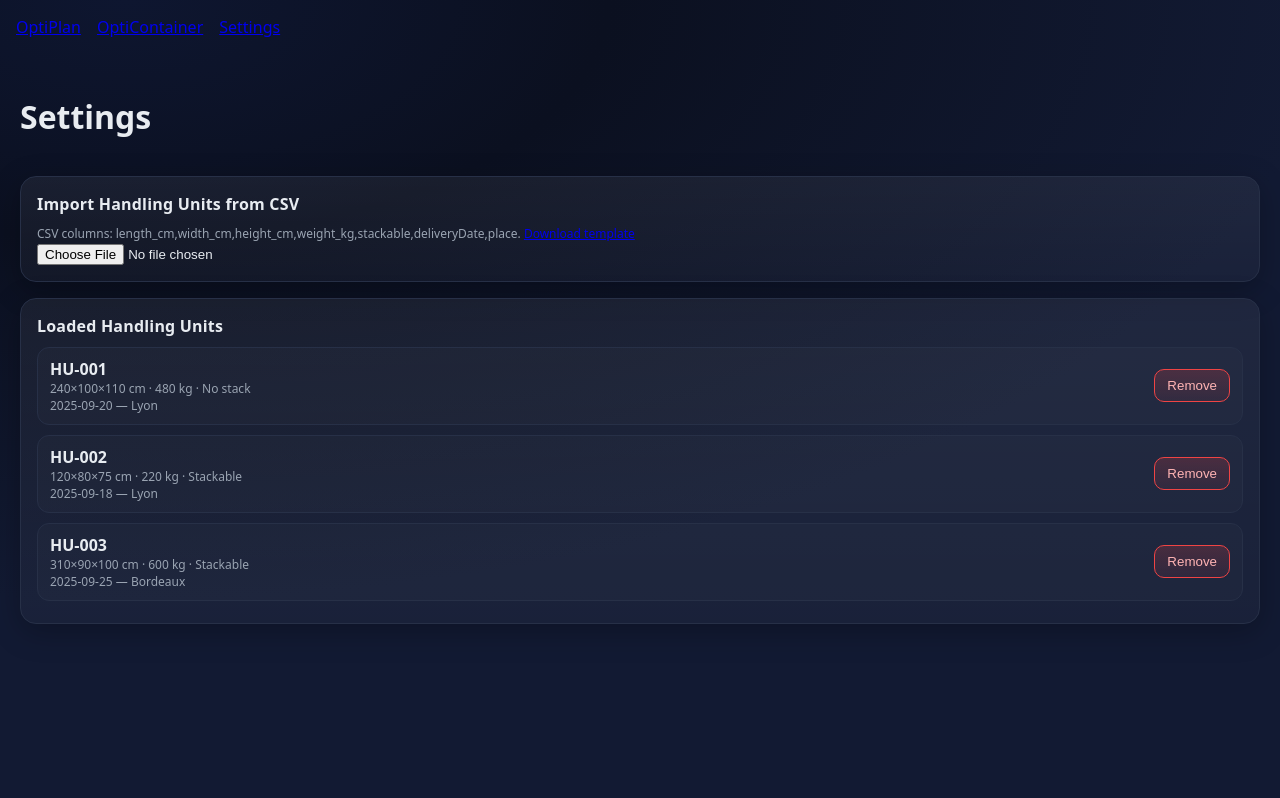
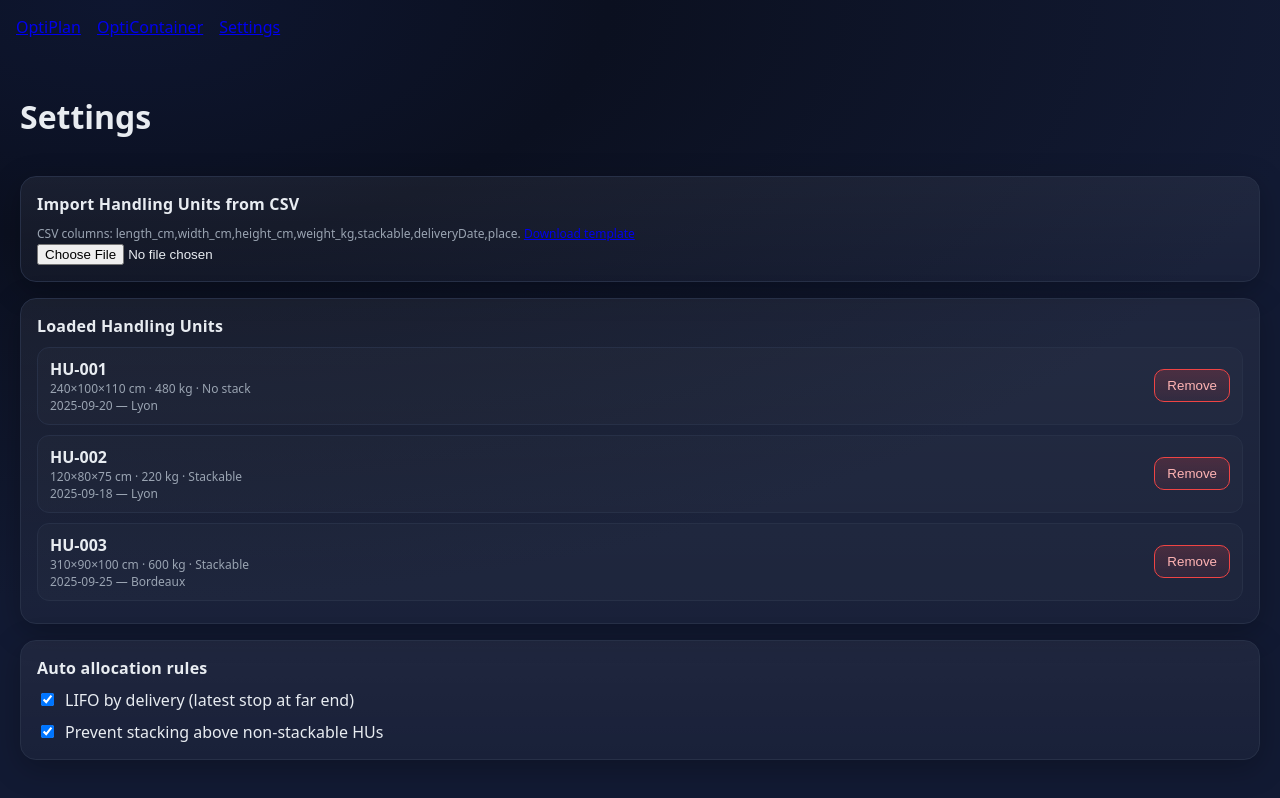
Before and after one commit to Myoxsis/transport_load_optimizer, a React (Vite) app: page /settings in a window 1280 px wide. Built offline with nearby package versions, Linux system fonts and the light colour scheme.

Commit message:
feat: add auto allocation rules context

```diff
--- /dev/null
+++ b/src/AutoAllocateRulesContext.tsx
@@ -0,0 +1,48 @@
+import React, { createContext, useContext, useEffect, useState } from "react";
+
+export type AutoAllocateRules = {
+  lifoByDelivery: boolean;
+  respectStackable: boolean;
+};
+
+type AutoAllocateRulesContextValue = {
+  rules: AutoAllocateRules;
+  setRules: React.Dispatch<React.SetStateAction<AutoAllocateRules>>;
+};
+
+const defaultRules: AutoAllocateRules = {
+  lifoByDelivery: true,
+  respectStackable: true,
+};
+
+const AutoAllocateRulesContext = createContext<AutoAllocateRulesContextValue | undefined>(undefined);
+
+export function AutoAllocateRulesProvider({ children }: { children: React.ReactNode }) {
+  const [rules, setRules] = useState<AutoAllocateRules>(() => {
+    const stored = localStorage.getItem("autoAllocateRules");
+    if (stored) {
+      try {
+        return { ...defaultRules, ...JSON.parse(stored) } as AutoAllocateRules;
+      } catch {
+        /* ignore */
+      }
+    }
+    return defaultRules;
+  });
+
+  useEffect(() => {
+    localStorage.setItem("autoAllocateRules", JSON.stringify(rules));
+  }, [rules]);
+
+  return (
+    <AutoAllocateRulesContext.Provider value={{ rules, setRules }}>
+      {children}
+    </AutoAllocateRulesContext.Provider>
+  );
+}
+
+export function useAutoAllocateRules() {
+  const ctx = useContext(AutoAllocateRulesContext);
+  if (!ctx) throw new Error("useAutoAllocateRules must be used within AutoAllocateRulesProvider");
+  return ctx;
+}
--- a/src/main.tsx
+++ b/src/main.tsx
@@ -5,13 +5,16 @@ import App from "./App";
 import "./styles.css";
 import { HUsProvider } from "./HUsContext";
 import { ContainersProvider } from "./ContainersContext";
+import { AutoAllocateRulesProvider } from "./AutoAllocateRulesContext";
 
 ReactDOM.createRoot(document.getElementById("root")!).render(
   <React.StrictMode>
     <BrowserRouter>
       <ContainersProvider>
         <HUsProvider>
-          <App />
+          <AutoAllocateRulesProvider>
+            <App />
+          </AutoAllocateRulesProvider>
         </HUsProvider>
       </ContainersProvider>
     </BrowserRouter>
--- a/src/packing.ts
+++ b/src/packing.ts
@@ -1,4 +1,5 @@
 import { HU, ContainerTypeKey, ContainerDims, ContainerPlan, Placement } from "./types";
+import { AutoAllocateRules } from "./AutoAllocateRulesContext";
 
 export const CONTAINERS: Record<ContainerTypeKey, ContainerDims> = {
   "20GP": { name: "20' Standard (20GP)", L: 589, W: 235, H: 239, maxPayloadKg: 28200 },
@@ -29,8 +30,9 @@ function tryPlaceInRow(hu: HU, level: Level, row: Row, dims: ContainerDims, grou
   return null;
 }
 
-export function packHUsIntoContainers(inputHUs: HU[], containerType: ContainerTypeKey): ContainerPlan[] {
+export function packHUsIntoContainers(inputHUs: HU[], containerType: ContainerTypeKey, rules: AutoAllocateRules = { lifoByDelivery: true, respectStackable: true }): ContainerPlan[] {
   const dims = CONTAINERS[containerType];
+  const { lifoByDelivery, respectStackable } = rules;
   const groupsMap = new Map<string, HU[]>();
   for (const hu of inputHUs) { const key = stopKey(hu.deliveryDate, hu.place); if (!groupsMap.has(key)) groupsMap.set(key, []); groupsMap.get(key)!.push(hu); }
   const groups = Array.from(groupsMap.entries()).map(([key, items]) => ({ key, date: new Date(items[0].deliveryDate), items }))
@@ -39,7 +41,7 @@ export function packHUsIntoContainers(inputHUs: HU[], containerType: ContainerTy
 
   const containers: WorkingContainer[] = [newWorkingContainer(dims)];
   let current = containers[0];
-  const stopsInPlacementOrder = [...groups].reverse();
+  const stopsInPlacementOrder = lifoByDelivery ? [...groups].reverse() : groups;
 
   for (const g of stopsInPlacementOrder) {
     for (const hu of g.items) {
@@ -65,7 +67,7 @@ export function packHUsIntoContainers(inputHUs: HU[], containerType: ContainerTy
           }
         }
         if (!placed) {
-          const cannotStack = current.hasNonStackable; const nextZ = level.zStart + (level.height || 0); const h = hu.height_cm;
+          const cannotStack = respectStackable && current.hasNonStackable; const nextZ = level.zStart + (level.height || 0); const h = hu.height_cm;
           if (!cannotStack && nextZ + h <= dims.H) {
             const newLevel: Level = { zStart: nextZ, height: 0, rows: [] }; current.levels.push(newLevel); level = newLevel;
               const options: [number, number, boolean][] = [[hu.width_cm, hu.length_cm, false],[hu.length_cm, hu.width_cm, true]];
--- a/src/pages/OptiContainer.tsx
+++ b/src/pages/OptiContainer.tsx
@@ -9,6 +9,7 @@ import { StatsBar } from "../components/StatsBar";
 import { HUEditModal } from "../components/HUEditModal";
 import { useHUs } from "../HUsContext";
 import { useContainers } from "../ContainersContext";
+import { useAutoAllocateRules } from "../AutoAllocateRulesContext";
 
 export default function OptiContainer(){
   const [containerType, setContainerType] = useState<ContainerTypeKey>("20GP");
@@ -17,6 +18,7 @@ export default function OptiContainer(){
   const [selectedHUId, setSelectedHUId] = useState<string|null>(null);
   const [currentContainerIdx, setCurrentContainerIdx] = useState<number>(-1);
   const [placementsMap, setPlacementsMap] = useState<Record<number, Placement[]>>({});
+  const { rules } = useAutoAllocateRules();
 
   const currentContainer = containers[currentContainerIdx];
   const placements = placementsMap[currentContainerIdx] || [];
@@ -66,7 +68,7 @@ export default function OptiContainer(){
   };
 
   const autoAllocate = () => {
-    const plans = packHUsIntoContainers(hus, containerType);
+    const plans = packHUsIntoContainers(hus, containerType, rules);
     const managed: ManagedContainer[] = plans.map((p,i)=>({ id:`C-${i+1}`, type:p.type, properties:p.dims, huIds:p.placements.map(pl=>pl.huId) }));
     const map: Record<number, Placement[]> = {};
     plans.forEach((p,i)=>{ map[i]=p.placements; });
--- a/src/pages/Settings.tsx
+++ b/src/pages/Settings.tsx
@@ -1,9 +1,11 @@
 import React, { useState } from "react";
 import { HU } from "../types";
 import { useHUs } from "../HUsContext";
+import { useAutoAllocateRules } from "../AutoAllocateRulesContext";
 
 export default function Settings() {
   const { hus, setHUs } = useHUs();
+  const { rules, setRules } = useAutoAllocateRules();
   const [error, setError] = useState<string | null>(null);
 
   const handleFile = async (e: React.ChangeEvent<HTMLInputElement>) => {
@@ -71,6 +73,28 @@ export default function Settings() {
         ))}
       </div>
     </div>
+
+    <div className="card">
+      <div className="card-title">Auto allocation rules</div>
+      <div className="list">
+        <label className="row gap">
+          <input
+            type="checkbox"
+            checked={rules.lifoByDelivery}
+            onChange={(e) => setRules(r => ({ ...r, lifoByDelivery: e.target.checked }))}
+          />
+          <span>LIFO by delivery (latest stop at far end)</span>
+        </label>
+        <label className="row gap">
+          <input
+            type="checkbox"
+            checked={rules.respectStackable}
+            onChange={(e) => setRules(r => ({ ...r, respectStackable: e.target.checked }))}
+          />
+          <span>Prevent stacking above non-stackable HUs</span>
+        </label>
+      </div>
+    </div>
   </div>
   );
 }
```
Lines whose indentation alone changed are shown as unchanged.
